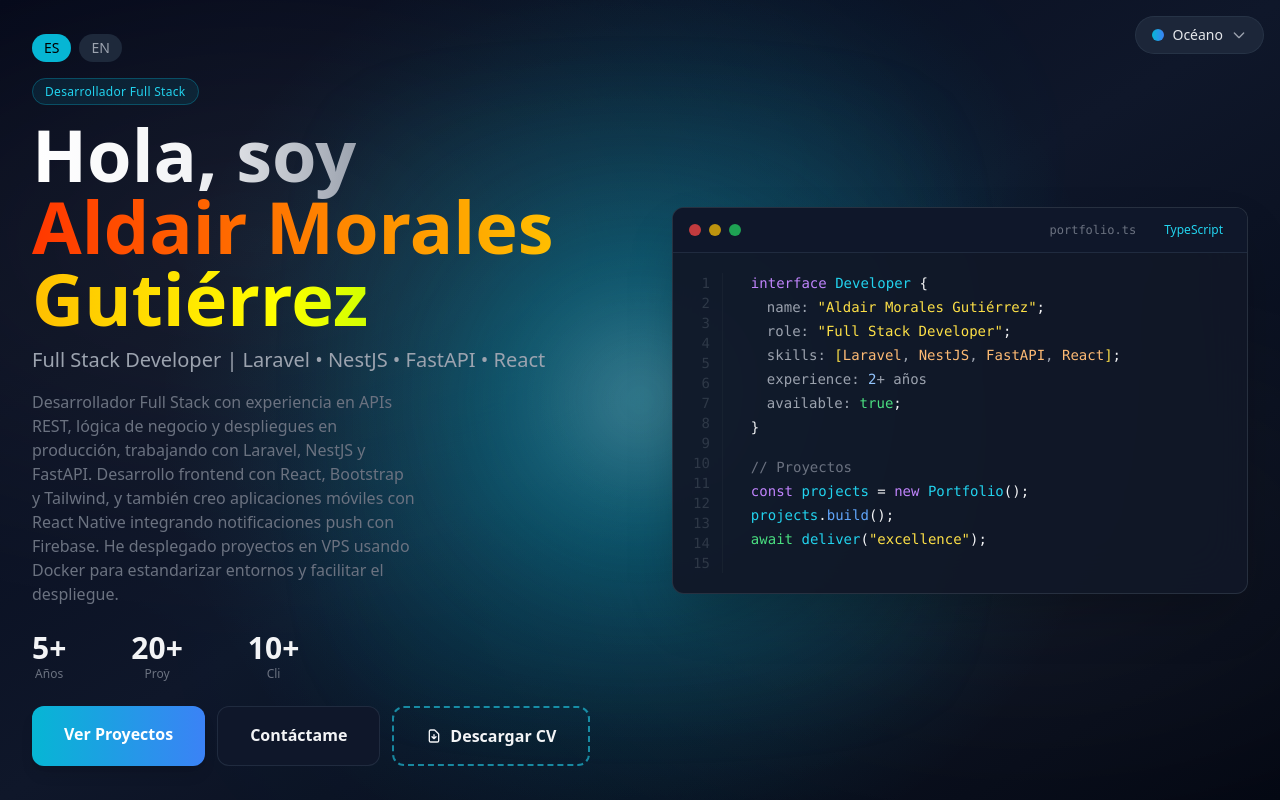
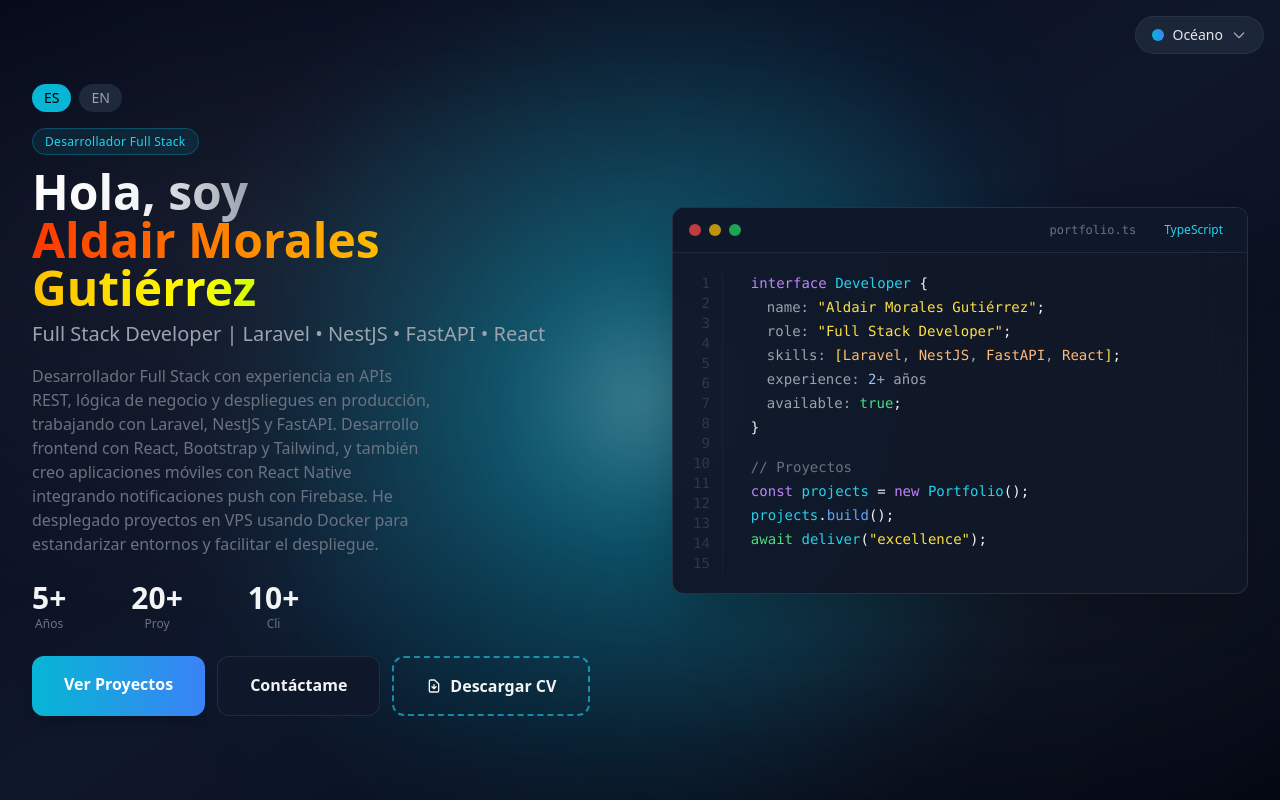
Before and after one commit to Aldair0308/portafolio, a React (Vite) app: page / in a window 1280 px wide. Built offline with nearby package versions, Linux system fonts and the light colour scheme.

Commit message:
style: reduce name font size and widen description paragraph

```diff
--- a/src/components/Hero.tsx
+++ b/src/components/Hero.tsx
@@ -127,7 +127,7 @@ export default function Hero() {
           </div>
 
           {/* Rainbow Effect Name */}
-          <h1 className="text-4xl md:text-5xl lg:text-7xl font-bold mb-3">
+          <h1 className="text-3xl md:text-4xl lg:text-5xl font-bold mb-2">
             <span className="bg-gradient-to-r from-white via-gray-100 to-gray-400 bg-clip-text text-transparent">
               {t("Hola, soy", "Hi, I'm")}
             </span>
@@ -143,7 +143,7 @@ export default function Hero() {
           </p>
 
           {/* Description */}
-          <p className={`${theme.colors.textMuted} mb-6 text-sm md:text-base max-w-sm mx-auto lg:mx-0`}>
+          <p className={`${theme.colors.textMuted} mb-6 text-sm md:text-base max-w-[404px] mx-auto lg:mx-0`}>
             {t(
               "Desarrollador Full Stack con experiencia en APIs REST, lógica de negocio y despliegues en producción, trabajando con Laravel, NestJS y FastAPI. Desarrollo frontend con React, Bootstrap y Tailwind, y también creo aplicaciones móviles con React Native integrando notificaciones push con Firebase. He desplegado proyectos en VPS usando Docker para estandarizar entornos y facilitar el despliegue.",
               "Full Stack Developer experienced in REST APIs, business logic and production deployments, working with Laravel, NestJS and FastAPI. Frontend development with React, Bootstrap and Tailwind, and I also build mobile apps with React Native integrating push notifications with Firebase. I have deployed projects on VPS using Docker to standardize environments and streamline deployment."
```
